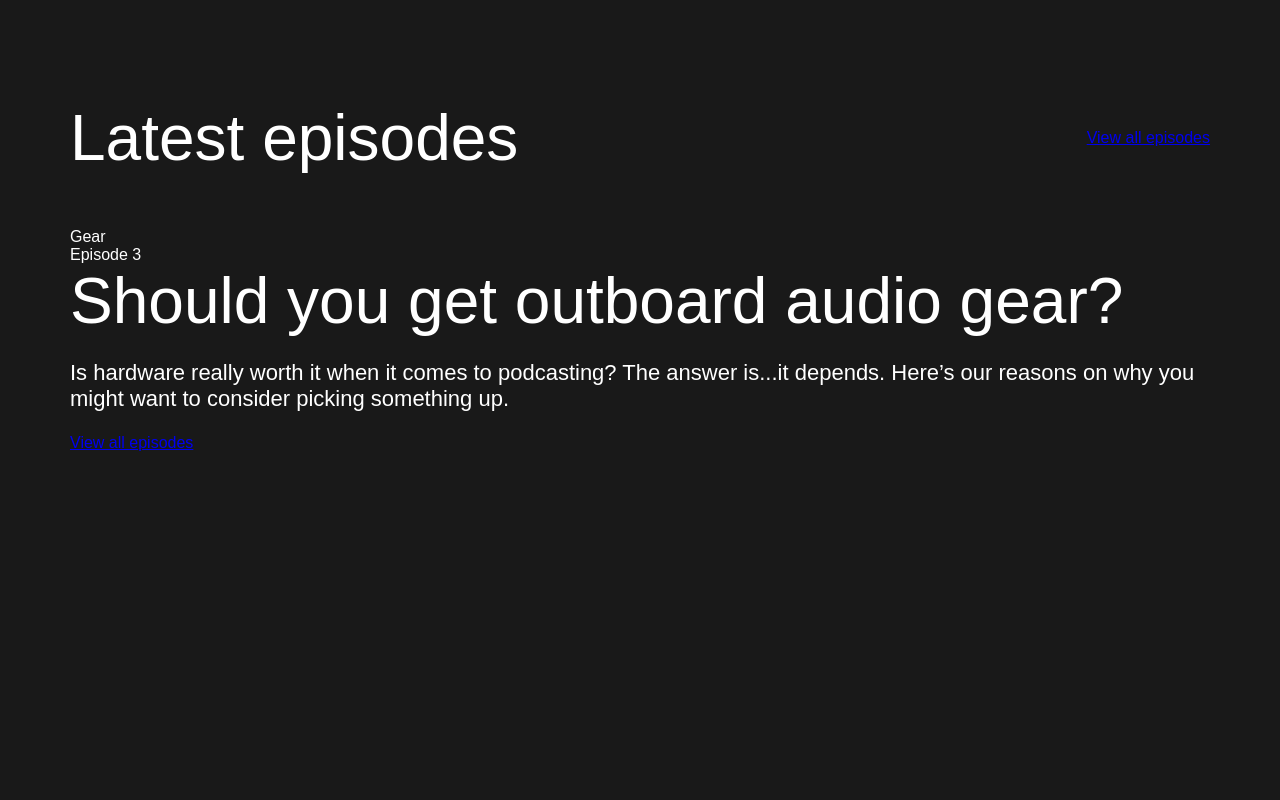
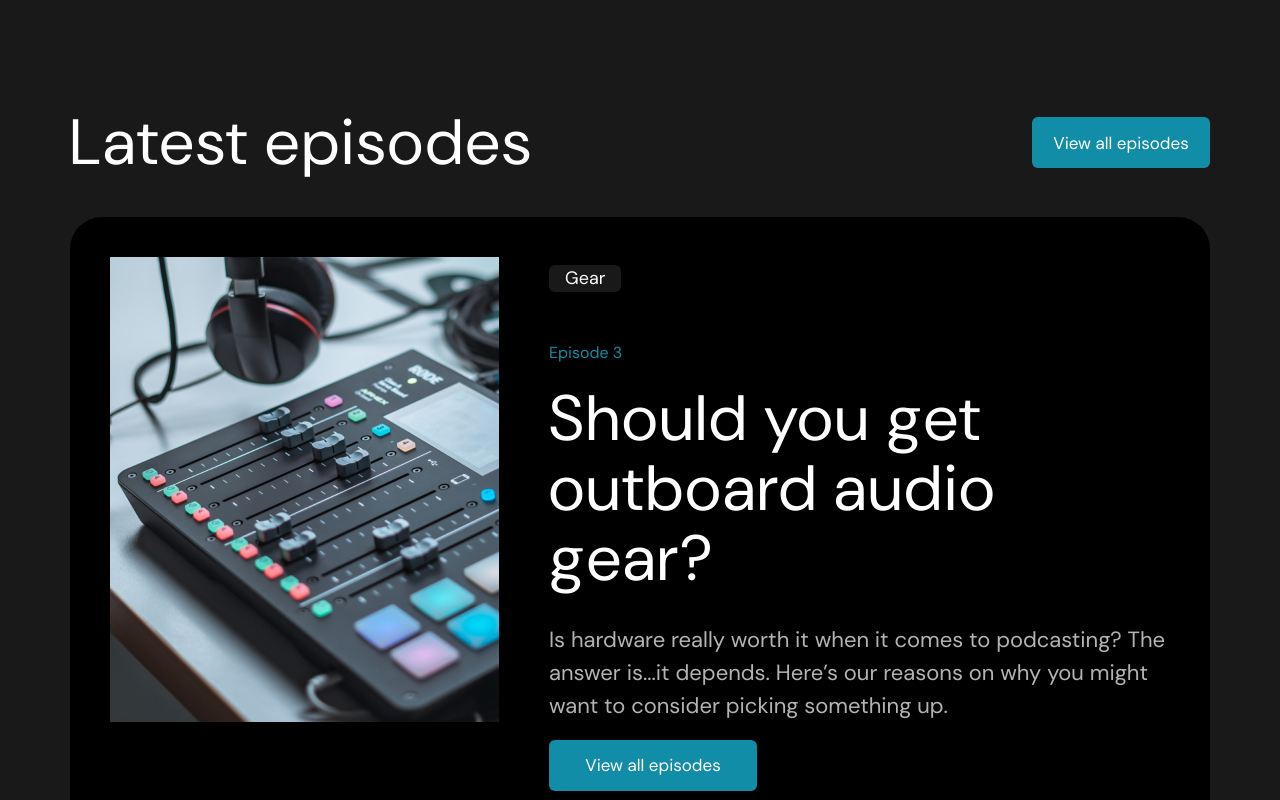
Before and after one commit to imagination86/html-css, a plain HTML site: page index.html in a window 1280 px wide. Shown: the part 1040-1840 px from the top of the page. Before the commit the page ends 1492 px from the top, so only its background shows below. Drawn offline with Linux system fonts and the light colour scheme.

Commit message:
верстка блока с эпизодами

```diff
--- a/index.html
+++ b/index.html
@@ -45,22 +45,41 @@
         </div>
     </section>
     <section class="container">
-        <div>
-            <div class="subtitle">
+            <div class="container__subtitle">
             <div><h2>Latest episodes</h2></div>
-            <div class="button"><a href="/">View all episodes</a></div>
+            <div class="button"><a href="/" >View all episodes</a></div>
             </div>
-            <div class="content">
-                <div><img src="" alt=""></div>
-                <div class="info">
-                    <div class="episode-name">Gear</div>
-                    <div class="episode-number">Episode 3</div>
-                    <h2>Should you get outboard audio gear?</h2>
-                    <p>Is hardware really worth it when it comes to podcasting? The answer is...it depends. Here’s our reasons on why you might want to consider picking something up.</p>
+            <div class="container__content">
+                <div><img src="images/ep-1.png" width="389" height="465" alt="Episode 1"></div>
+                <div class="content__info">
+                    <div class="info__episode-name">Gear</div>
+                    <div class="info__episode-number">Episode 3</div>
+                    <h2 class="info__title">Should you get outboard audio gear?</h2>
+                    <p class="info__text">Is hardware really worth it when it comes to podcasting? The answer is...it depends. Here’s our reasons on why you might want to consider picking something up.</p>
+                    <div class="button button--content"><a href="/">View all episodes</a></div>
                 </div>
-                <div class="button"><a href="/">View all episodes</a></div>
             </div>
-        </div>
+            <div class="container__content">
+                <div><img src="images/ep-1.png" width="389" height="465" alt="Episode 1"></div>
+                <div class="content__info">
+                    <div class="info__episode-name">Gear</div>
+                    <div class="info__episode-number">Episode 3</div>
+                    <h2 class="info__title">Should you get outboard audio gear?</h2>
+                    <p class="info__text">Is hardware really worth it when it comes to podcasting? The answer is...it depends. Here’s our reasons on why you might want to consider picking something up.</p>
+                    <div class="button button--content"><a href="/">View all episodes</a></div>
+                </div>
+            </div>
+            <div class="container__content">
+                <div><img src="images/ep-1.png" width="389" height="465" alt="Episode 1"></div>
+                <div class="content__info">
+                    <div class="info__episode-name">Gear</div>
+                    <div class="info__episode-number">Episode 3</div>
+                    <h2 class="info__title">Should you get outboard audio gear?</h2>
+                    <p class="info__text">Is hardware really worth it when it comes to podcasting? The answer is...it depends. Here’s our reasons on why you might want to consider picking something up.</p>
+                    <div class="button button--content"><a href="/">View all episodes</a></div>
+                </div>
+            </div>
+
     </section>
 </main>
 </html>
--- a/style.css
+++ b/style.css
@@ -1,15 +1,15 @@
 
 @font-face {
-    font-family: 'DM sans', Arial;
+    font-family: 'DM sans';
     src: url(fonts/DMSans-VariableFont_opsz\,wght.ttf)
 }
-
 * {
     box-sizing: border-box;
 }
 
 body {
-font-family:'DM sans', Arial;
+font-family: 'DM sans', sans-serif;
+font-style: normal;
 color: #fff;
 padding-top: 43px;
 max-width:1440px;
@@ -21,6 +21,7 @@ h1,h2,h3,h4 {
     margin: 0;
     padding: 0;
     font-weight: 400;
+    font-style: normal;
 }
 
 h1 {
@@ -31,6 +32,8 @@ h1 {
 
 h2 {
     font-size: 64px;
+    letter-spacing: 2.88px;
+    line-height: 1.24;
 }
 
 p {
@@ -86,7 +89,7 @@ color: #118DA8;
 }
 .banner__title {
     padding-top: 294px;
-    padding-right: 40px;
+    padding-right: 100px;
 }
 .banner__social {
 padding-left:22px;
@@ -104,9 +107,80 @@ padding-top:90px;
     padding-left:70px;
     padding-right:70px;
 }
-.subtitle {
+.container__subtitle {
     display: flex;
     justify-content: space-between;
     align-items: center;
     padding-bottom:35px;
 }
+
+.button {
+    display: flex;
+    width: 178px;
+    height: 51px;
+    flex-shrink: 0;
+    border-radius: 6px;
+    background: #118DA8;
+    align-items: center;
+    justify-content: center;
+}
+
+.button a {
+    text-decoration: none;
+    color: #fff;
+    font-size: 17px;
+
+}
+
+.container__content {
+    display: flex;
+    border-radius: 32px;
+    background: #000;
+    padding: 40px;
+    margin-bottom: 40px;
+
+}
+
+.content__info {
+    padding-left:50px;
+}
+
+.info__episode-name {
+    display: inline-block;
+    flex-shrink: 0;
+    font-size: 18px;
+    border-radius: 6px;
+    background: #191919;
+    line-height: 1.5;
+    padding: 0 16px;
+    margin-top: 8px;
+    margin-bottom: 48px;
+}
+
+.info__episode-number {
+
+    color: #118DA8;
+    padding-bottom:18px;
+    line-height: 1.58;
+}
+
+.info__title {
+    line-height: 1.1;
+    letter-spacing: 2.56px;
+    padding-bottom:28px;
+    padding-right:20px;
+}
+
+.info__text {
+
+margin: 0;
+font-size: 22px;
+line-height: 1.5;
+padding-bottom:18px;
+opacity:0.7;
+}
+
+.button--content {
+    width: 208px;
+    font-size: 18px;
+}
```
Also changed, not shown: images/ep-1.png (added).
